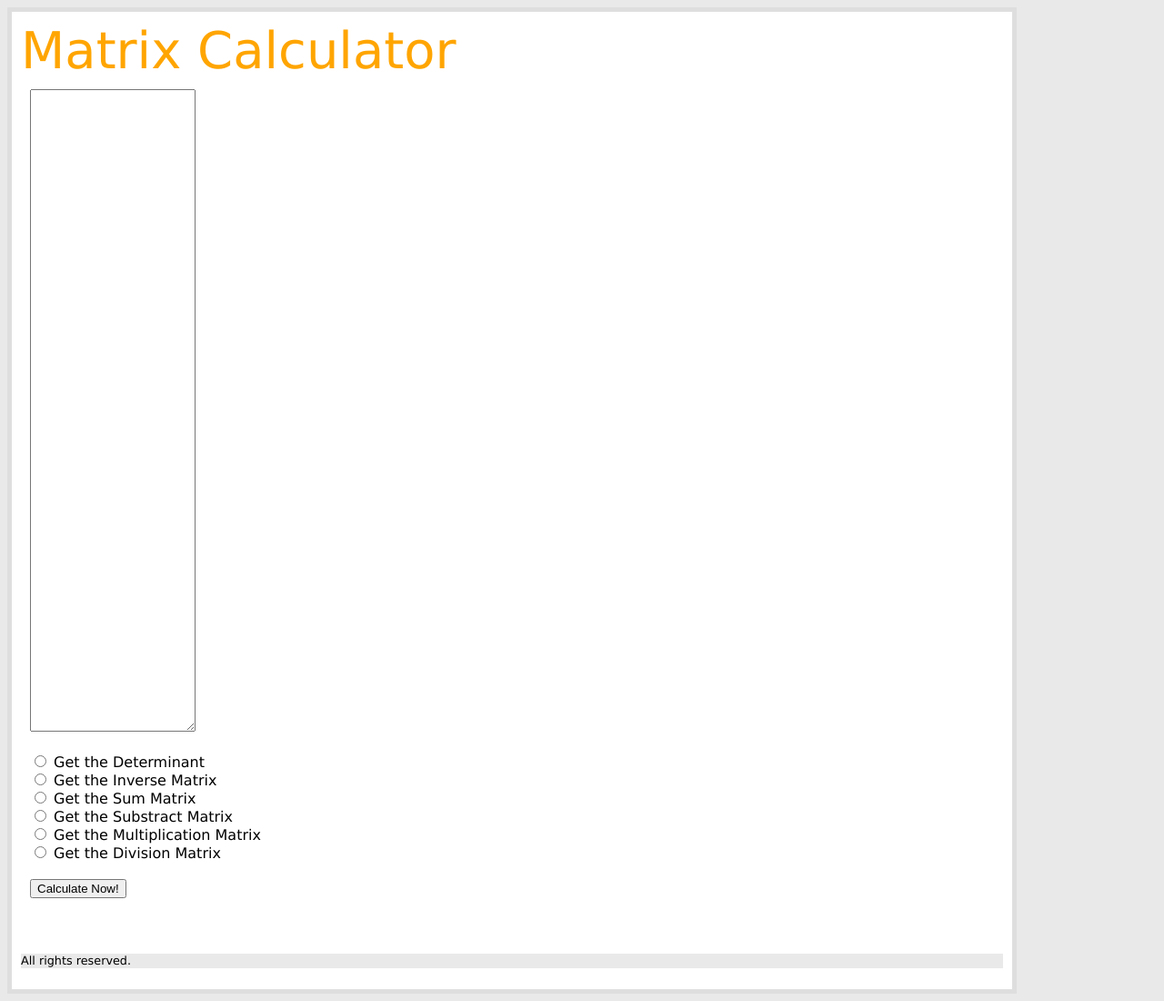
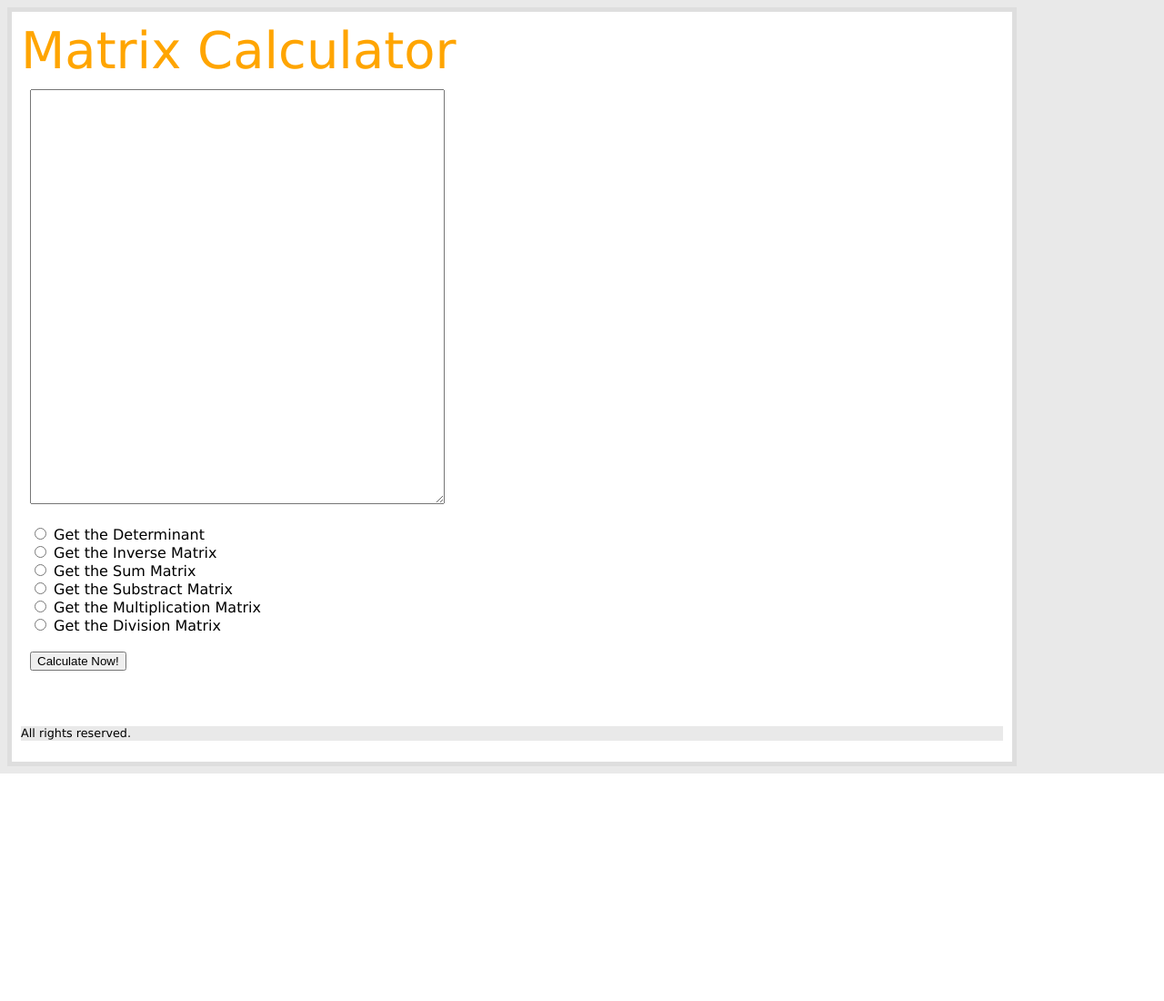
Before and after one commit to calvinvbigyi/Matrix-Calculator, a PHP site: page /index.html in a window 1280 px wide. Shown: the whole page at 91% size. After the commit the page ends 850 px from the top, so only its background shows below. Run offline with PHP 8.4, Linux system fonts and the light colour scheme; some libraries are stand-ins or nearby versions.

Commit message:
Fix styling again

```diff
--- a/StyleSheet.css
+++ b/StyleSheet.css
@@ -32,14 +32,8 @@ body p
 
 #result_matrix
 {
-<<<<<<< HEAD
-    width: 400px;
-    height: 400px;
-=======
-    width: 700px;
-    height: 700px;
->>>>>>> 8dc099c073076cb2866c1050bb4196c40d5b0c9c
-
+    width: 450px;
+    height: 450px;
 }
 
 footer
```
